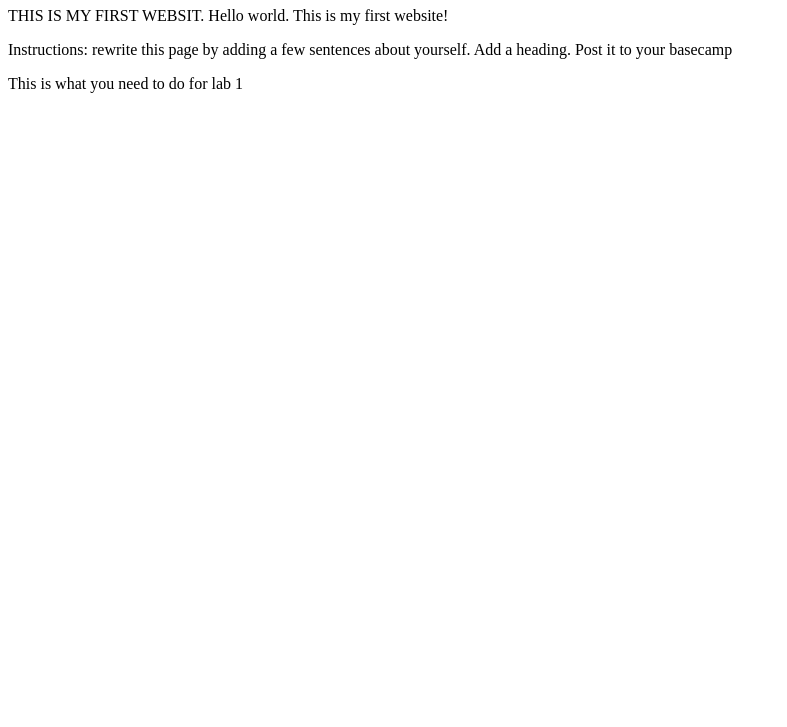
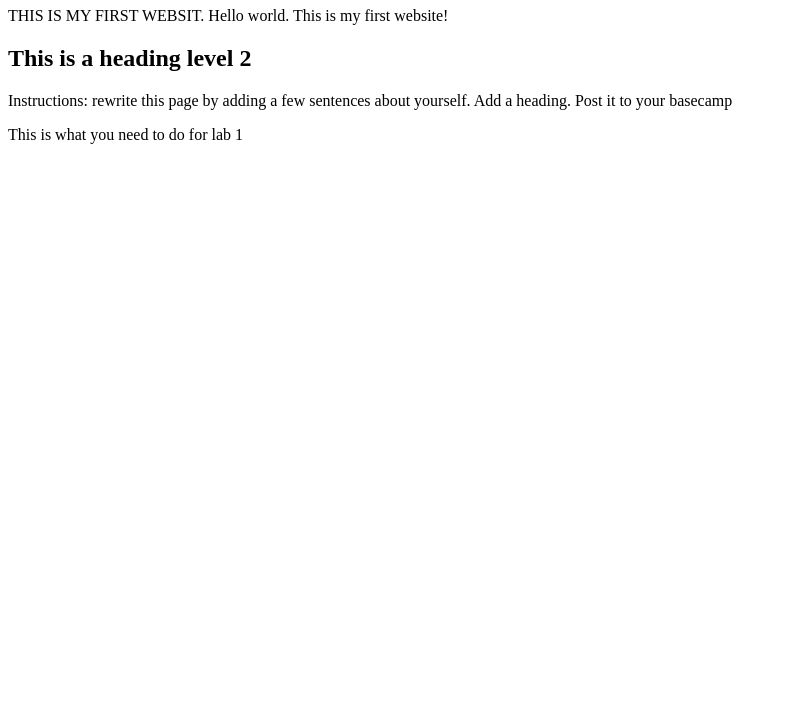
Before and after one commit to dkriegls/classintro, a plain HTML site: page new 1.html in a window 1280 px wide. Shown: the part 73-800 px from the top of the page, without its empty margins (0-787 px from the left). Drawn offline with Linux system fonts and the light colour scheme.

Commit message:
web editing demo add

```diff
--- a/new 1.html
+++ b/new 1.html
@@ -7,6 +7,7 @@
 <body>
   <h1>This is a heading level 1</h1>
   <p> THIS IS MY FIRST WEBSIT. Hello world. This is my first website!</p>
+  <h2> This is a heading level 2</h2>
   <p>Instructions: rewrite this page by adding a few sentences about yourself. Add a heading. Post it to your basecamp</p>
   <p>This is what you need to do for lab 1</p>
   </body>
```
